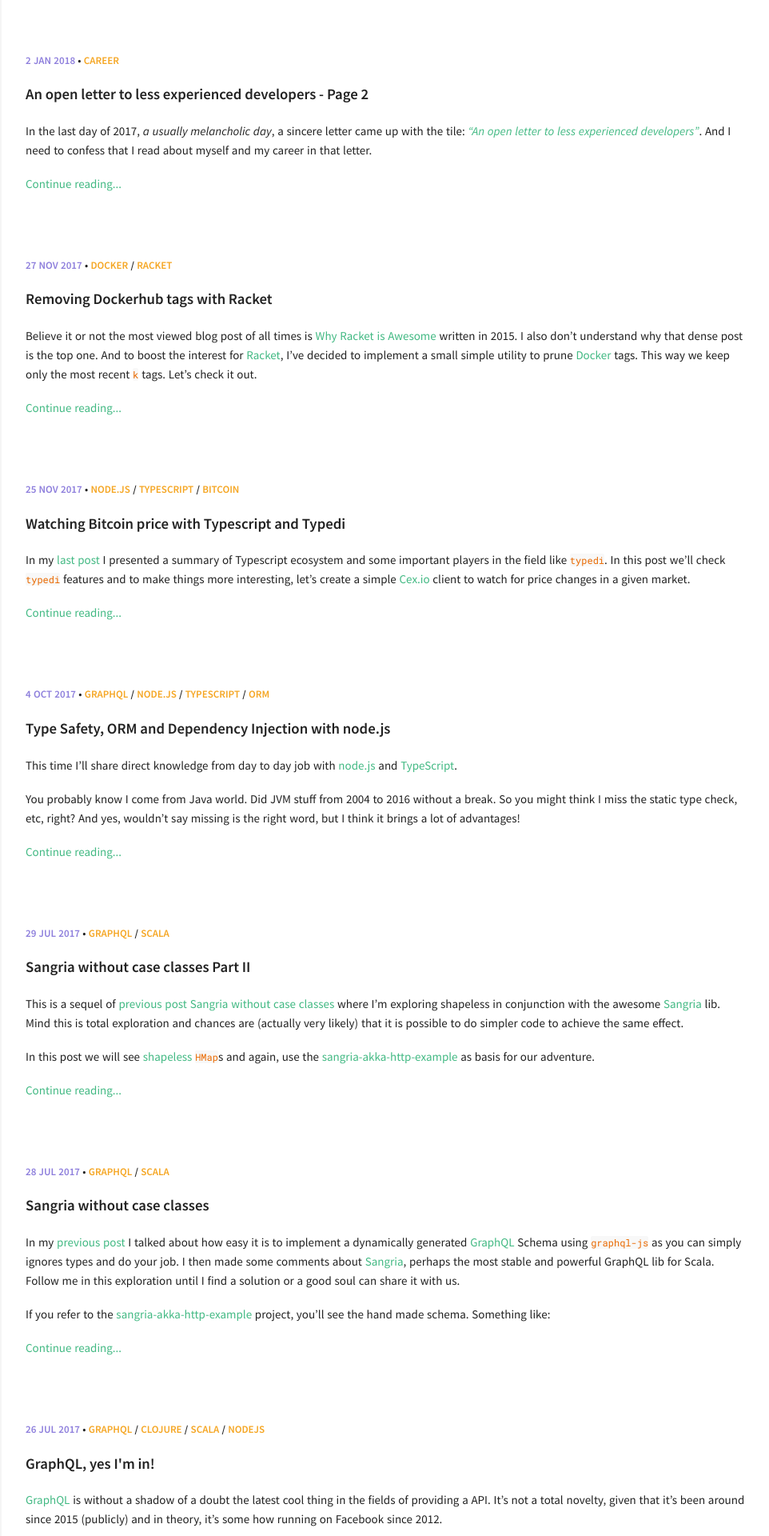
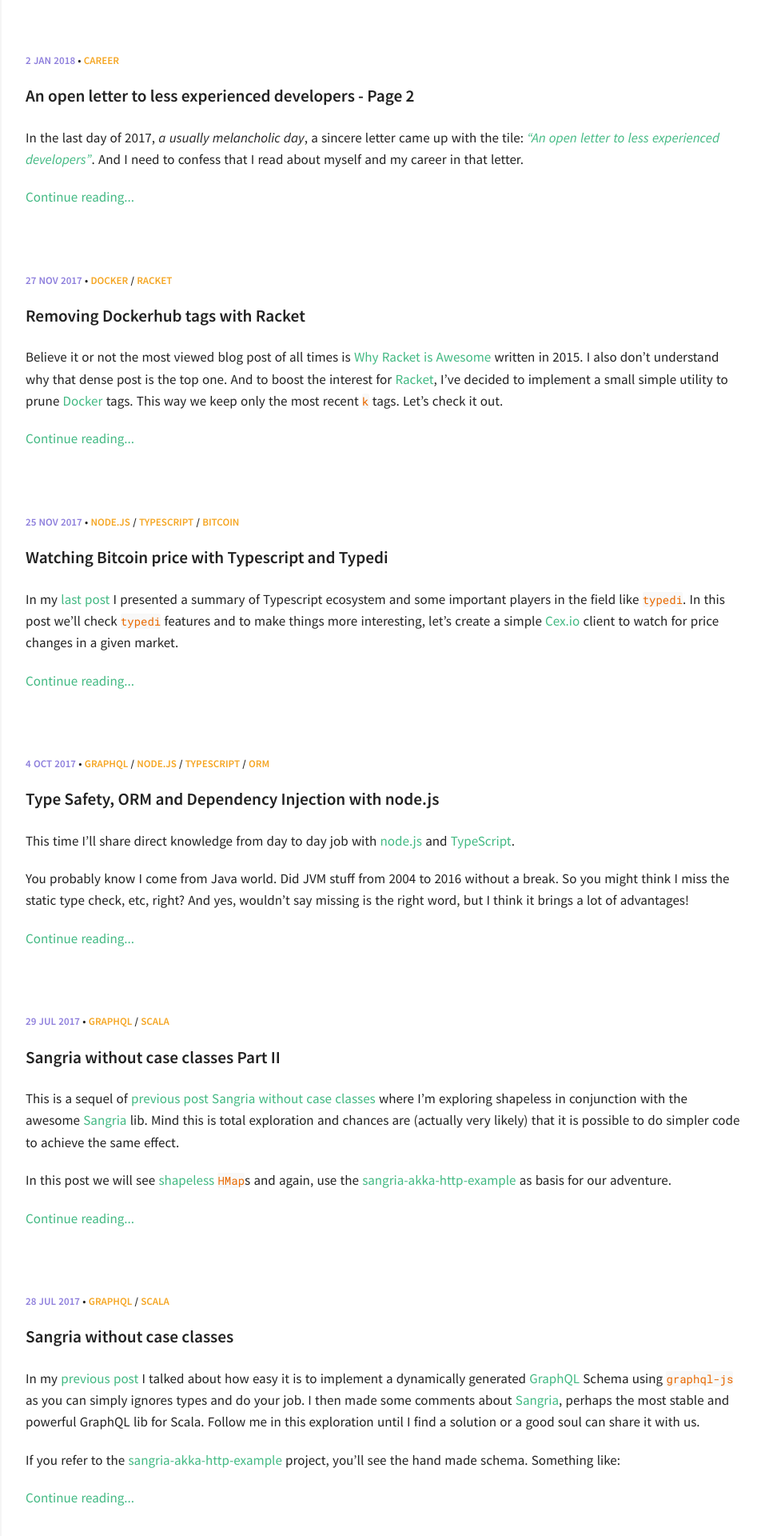
Before and after one commit to paulosuzart/paulosuzart.github.io, a Jekyll site: the page built from index.html, in a window 1280 px wide. Shown: the top 1920 px of the page at 80% size, without its empty margins (318-1280 px from the left). Built offline with Jekyll 4.4.1, drawn with Linux system fonts in a browser that asks for light colours; some of the changed text lies outside the part shown.

Commit message:
Bigger fonts

```diff
--- a/_sass/components/_variables.scss
+++ b/_sass/components/_variables.scss
@@ -27,7 +27,7 @@ $font-family-monospace:      "Roboto Mono", "Courier New", monospace !default;
 $font-family-base:           $font-family-sans-serif !default;
 
 // Pixel value used to responsively scale all typography. Applied to the `<html>` element.
-$font-size-root:             15px !default;
+$font-size-root:             17px !default;
 
 $font-size-base:             $font-size-root !default;
 $font-size-lg:               $font-size-root * 1.25 !default;
```
